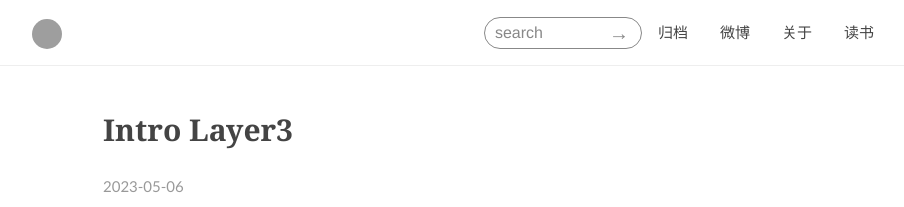
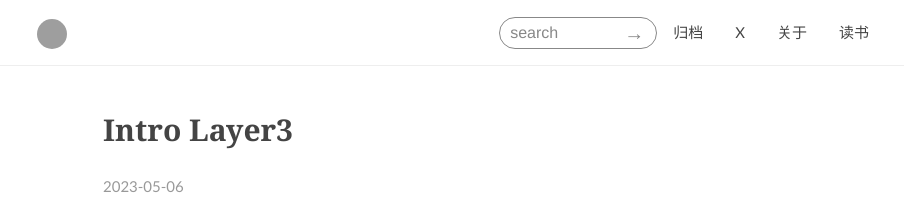
Before and after one commit to shellteo/shellteo.github.io, a Jekyll site: the page built from index.html, in a window 1280 px wide. Shown: the top 207 px of the page, without its empty margins (187-1091 px from the left). Built offline with Jekyll 4.4.1, drawn with Linux system fonts in a browser that asks for light colours; the list of posts is cut into pages by our own code; comment, search, counter and statistics services are not loaded; grey boxes are pictures that could not be loaded.

Commit message:
update x

```diff
--- a/_includes/header.html
+++ b/_includes/header.html
@@ -14,7 +14,7 @@
     <nav class="header__nav" role="navigation">
       {% include search.html %}
       <a href="{{ site.baseurl }}/archive/" class="header__link">归档</a>
-      <a href="https://weibo.com/u/{{ site.weibo_username }}" class="header__link" target="_blank">微博</a>
+      <a href="https://twitter.com/0xAlbertZhang" class="header__link" target="_blank">X</a>
       <!--<a href="http://github.com/{{ site.github_username }}" class="header__link" target="_blank">Github</a>-->
       <a href="{{ site.baseurl }}/about/" class="header__link">关于</a>
       <a href="{{ site.baseurl }}/read/" class="header__link">读书</a>
```
